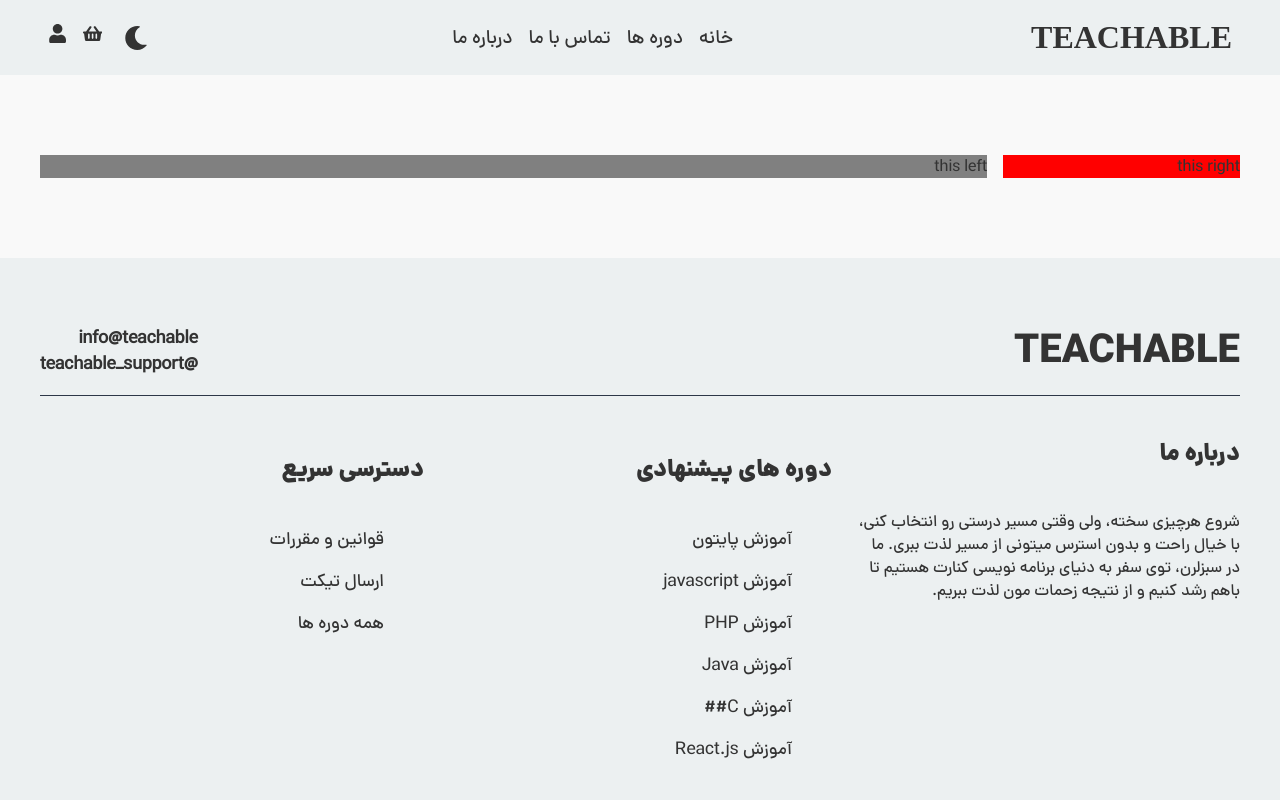
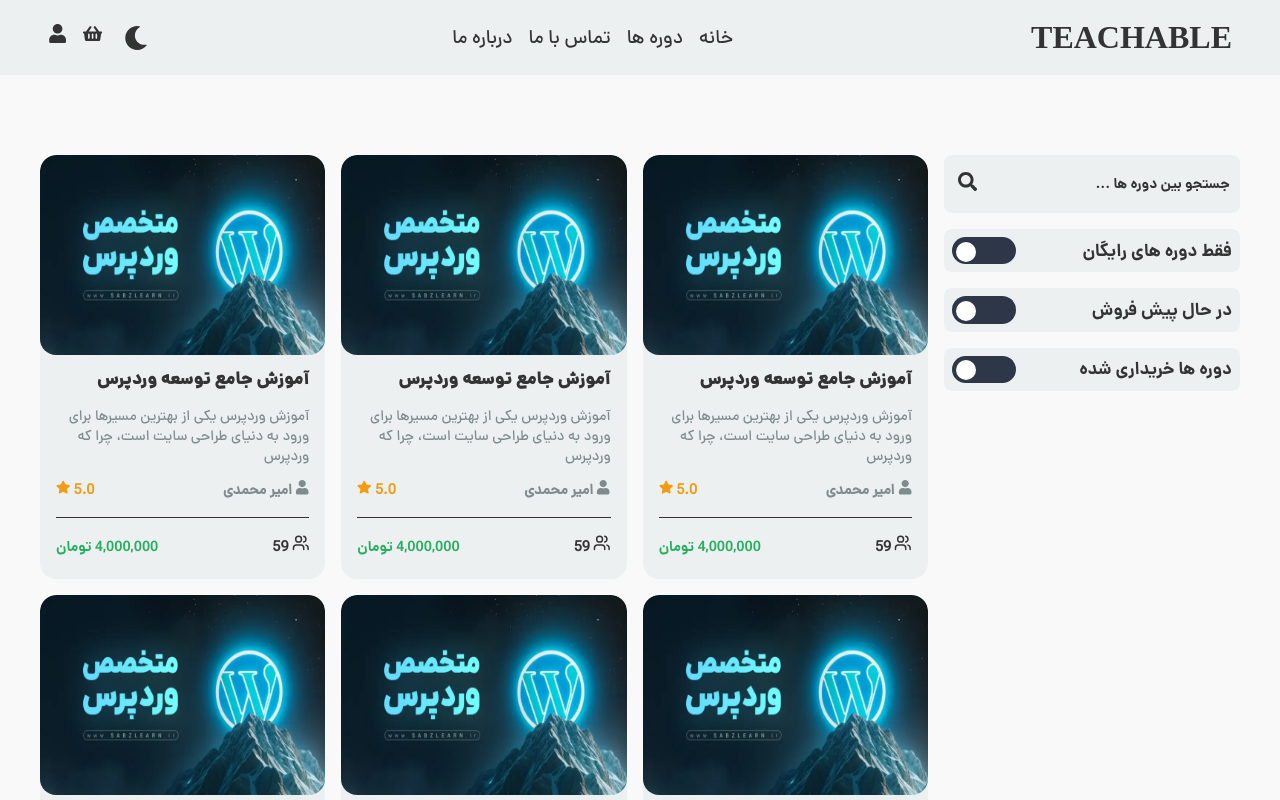
Before and after one commit to mohammadmehdidalvandii/teachable-frontend, a Next.js app: page /Courses in a window 1280 px wide. Shown: the top 800 px of the page. Built offline with nearby package versions, Linux system fonts and the light colour scheme.

Commit message:
created pages courses is success

```diff
--- a/src/components/template/courses/Course/Course.js
+++ b/src/components/template/courses/Course/Course.js
@@ -1,13 +1,66 @@
-import React from 'react';
+"use client"
+import React, { useState } from 'react';
 import style from './Course.module.css';
+import { FaSearch } from 'react-icons/fa';
+import CourseCart from '@/components/modules/CourseCart/CourseCart';
 
 function Course() {
+    const [free , setFree] = useState(false);
+
+
   return (
     <section className={style.course}>
         <div className="container">
             <div className={style.course_grid}>
-                <div className={style.course_grid_right}>this right</div>
-                <div className={style.course_grid_left}>this left</div>
+                <div className={style.course_grid_right}>
+                    <div className={style.course_right}>
+                                            <div className={style.courseBox}>
+                        <div className={style.course_search}>
+                            <input type="text" placeholder='جستجو بین دوره ها ...'/>
+                            <button><FaSearch/></button>
+                        </div>
+                    </div>
+                    <div className={style.courseBox}>
+                        <div className={style.course_toggle}>
+                            <span className={style.course_title}>فقط دوره های رایگان</span>
+                            <label  className={style.switch}>
+                                <input type="checkbox" className={style.switch_input} checked={free}  onChange={()=>setFree(!free)}/>
+                                <span className={style.switch_slider}></span>
+                            </label>
+                        </div>
+                    </div>
+                    <div className={style.courseBox}>
+                        <div className={style.course_toggle}>
+                            <span className={style.course_title}>در حال پیش فروش</span>
+                            <label  className={style.switch}>
+                                <input type="checkbox"  />
+                                <span className={style.switch_slider}></span>
+                            </label>
+                        </div>
+                    </div>
+                    <div className={style.courseBox}>
+                        <div className={style.course_toggle}>
+                            <span className={style.course_title}>دوره ها خریداری شده</span>
+                            <label  className={style.switch}>
+                                <input type="checkbox"  />
+                                <span className={style.switch_slider}></span>
+                            </label>
+                        </div>
+                    </div>
+                    </div>
+                </div>
+                <div className={style.course_grid_left}>
+                    <div className={style.courses_items}>
+                        <CourseCart/>
+                        <CourseCart/>
+                        <CourseCart/>
+                        <CourseCart/>
+                        <CourseCart/>
+                        <CourseCart/>
+                    </div>
+
+                    <button className={`${style.course_btn} ${'btn primary'}`}>مشاهده بیشتر</button>
+                </div>
             </div>
         </div>
     </section>
--- a/src/components/template/courses/Course/Course.module.css
+++ b/src/components/template/courses/Course/Course.module.css
@@ -5,18 +5,145 @@
 }
 .course_grid{
     display: flex;
-    align-items: center;
     gap: 1rem;
 }
 .course_grid_right{
-    flex-basis: 20%;
-    background-color: red;
+    display: block;
+    flex-basis: 25%;
+}
+.course_right{
+     position: sticky;
+    top: 2rem;
 }
 .course_grid_left{
-    flex-basis:80% ;
-    background-color: gray;
+    flex-basis:75% ;
 }
 
+.courseBox{
+    display: block;
+    padding: 0.5rem;
+    border-radius: 0.5rem;
+    background-color: var(--light-gray);
+    margin-bottom: 1rem;
+}
+:global(.dark) .courseBox{
+    background-color: var(--primary-color);
+}
+.course_search{
+    display: flex;
+    align-items: center;
+    width: 100%;
+}
+.course_search input{
+    display: block;
+    width: 100%;
+    background-color: unset;
+    outline: none;
+    border: none;
+    height: 2.5rem;
+    font-family: var(--font-danaBold);
+    font-size: 0.9rem;
+    font-weight: 900;
+    color: var(--text-color);
+}
+:global(.dark) .course_search input{
+    color: var(--wite);
+}
+.course_search input::placeholder{
+    font-family: var(--font-danaBold);
+    font-size: 0.9rem;
+    font-weight: 900;
+    color: var(--text-color);
+}
+:global(.dark) .course_search input::placeholder{
+    color: var(--white);
+}
+.course_search button{
+    background-color: unset;
+    outline: none;
+    border: none;
+    font-size: 1.2rem;
+    color: var(--text-color);
+    cursor: pointer;
+    transition: all 0.4s linear;
+}
+:global(.dark) .course_search button{
+    color: var(--white);
+}
+.course_search button:hover{
+    color: var(--secondary-color);
+}
+.course_toggleBtn{
+    display: flex;
+    align-items: center;
+    justify-content: space-between;
+}
+.course_toggleBtn_title{
+    display: block;
+    font-family: var(--font-danaBold);
+    font-size: 1rem;
+    font-weight: 800;
+}
+
+.course_toggle{
+    display: flex;
+    align-items: center;
+    justify-content: space-between;
+}
+.course_title{
+    display: block;
+    font-family: var(--font-danaBold);
+    font-size: 1.1rem;
+
+}
+.switch{
+    position: relative;
+    display: inline-block;
+    width: 4rem;
+    height: 1.7rem;
+}
+.switch_input{
+  opacity: 0;
+  width: 0;
+  height: 0
+}
+.switch_slider{
+    position: absolute;
+    cursor: pointer;
+    top: 0;
+    left: 0;
+    right: 0;
+    bottom: 0;
+    background-color: var(--dark-gray);
+    transition: .4s;
+    border-radius: 34px;
+}
+.switch_slider::before{
+    position: absolute;
+    content: "";
+    height: 20px;
+    width: 20px;
+    left: 4px;
+    bottom: 2.5px;
+    background-color: white;
+    transition: .4s;
+    border-radius: 50%;
+}
+.switch_input:checked + .switch_slider{
+    background-color: var(--secondary-color);
+}
+.switch_input:checked + .switch_slider::before{
+    transform: translateX(36px) !important;
+}
+.courses_items{
+    display: grid;
+    grid-template-columns: repeat(auto-fit ,  minmax(250px ,1fr));
+    gap: 1rem;
+}
+.course_btn{
+    display: block;
+    margin:2rem auto 0 auto;
+}
 @media (max-width : 992px) {
     .course_grid{
         flex-direction: column;
```
